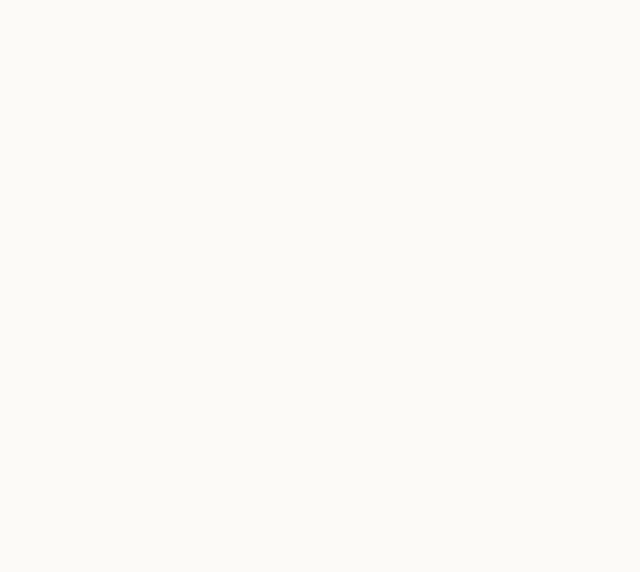
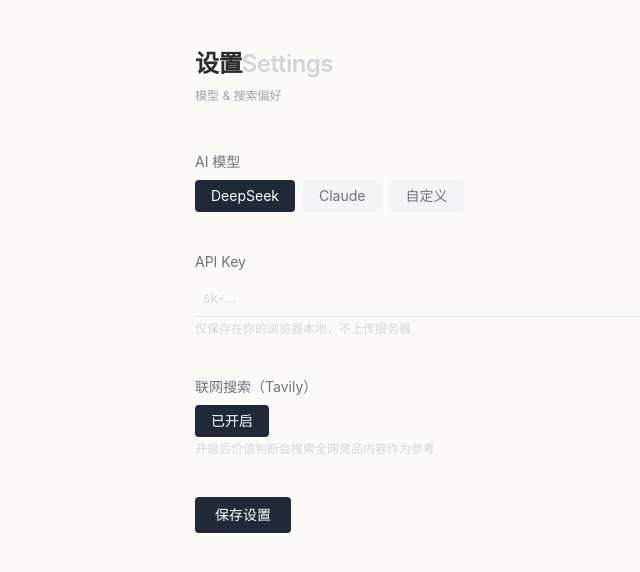
Before and after one commit to 333r1ck3331-del/omnipost, a React (Vite) app in the folder frontend/: page /settings in a window 1280 px wide. Before the commit this address had no page. Shown: the top 572 px of the page, without its empty margins (141-781 px from the left). Built offline with nearby package versions, Linux system fonts and the light colour scheme.

Commit message:
feat: Settings page — model selection + API key + Tavily toggle

```diff
--- a/frontend/src/App.tsx
+++ b/frontend/src/App.tsx
@@ -2,6 +2,7 @@ import { BrowserRouter, Routes, Route } from "react-router-dom";
 import Home from "./pages/Home";
 import IdeaDetail from "./pages/IdeaDetail";
 import ReviewQueue from "./pages/ReviewQueue";
+import Settings from "./pages/Settings";
 
 export default function App() {
   return (
@@ -11,6 +12,7 @@ export default function App() {
           <Routes>
             <Route path="/" element={<Home />} />
             <Route path="/review" element={<ReviewQueue />} />
+            <Route path="/settings" element={<Settings />} />
             <Route path="/ideas/:id" element={<IdeaDetail />} />
           </Routes>
         </main>
--- a/frontend/src/pages/Home.tsx
+++ b/frontend/src/pages/Home.tsx
@@ -42,7 +42,13 @@ export default function Home() {
       <h1 className="text-2xl font-semibold tracking-tight mb-2">
         Omni<span className="text-gray-300">Post</span>
       </h1>
-      <p className="text-xs text-gray-400 mb-12">v0.1 · 心理赛道</p>
+      <p className="text-xs text-gray-400 mb-2">v0.2 · 通用内容工具</p>
+      <button
+        onClick={() => navigate("/settings")}
+        className="text-xs text-gray-300 hover:text-gray-500 mb-12 block"
+      >
+        设置 →
+      </button>
 
       <div className="mb-16">
         <textarea
--- /dev/null
+++ b/frontend/src/pages/Settings.tsx
@@ -0,0 +1,114 @@
+import { useState, useEffect } from "react";
+
+const STORAGE_KEY = "omnipost_settings";
+
+interface Settings {
+  provider: "deepseek" | "claude" | "custom";
+  apiKey: string;
+  tavilyEnabled: boolean;
+}
+
+function loadSettings(): Settings {
+  try {
+    const raw = localStorage.getItem(STORAGE_KEY);
+    if (raw) return JSON.parse(raw);
+  } catch {}
+  return { provider: "deepseek", apiKey: "", tavilyEnabled: true };
+}
+
+function saveSettings(s: Settings) {
+  localStorage.setItem(STORAGE_KEY, JSON.stringify(s));
+}
+
+const PROVIDERS: { value: Settings["provider"]; label: string; placeholder: string }[] = [
+  { value: "deepseek", label: "DeepSeek", placeholder: "sk-..." },
+  { value: "claude", label: "Claude", placeholder: "sk-ant-..." },
+  { value: "custom", label: "自定义", placeholder: "你的 API Key" },
+];
+
+export default function Settings() {
+  const [settings, setSettings] = useState<Settings>(loadSettings);
+  const [saved, setSaved] = useState(false);
+
+  useEffect(() => { saveSettings(settings); }, [settings]);
+
+  function handleSave() {
+    saveSettings(settings);
+    setSaved(true);
+    setTimeout(() => setSaved(false), 2000);
+  }
+
+  const current = PROVIDERS.find((p) => p.value === settings.provider)!;
+
+  return (
+    <div>
+      <h1 className="text-2xl font-semibold tracking-tight mb-2">
+        设置<span className="text-gray-300">Settings</span>
+      </h1>
+      <p className="text-xs text-gray-400 mb-12">模型 & 搜索偏好</p>
+
+      <div className="space-y-10 max-w-lg">
+        {/* Provider */}
+        <div>
+          <label className="block text-sm text-gray-500 mb-2">AI 模型</label>
+          <div className="flex gap-2">
+            {PROVIDERS.map((p) => (
+              <button
+                key={p.value}
+                onClick={() => setSettings({ ...settings, provider: p.value })}
+                className={`text-sm px-4 py-1.5 rounded transition ${
+                  settings.provider === p.value
+                    ? "bg-gray-800 text-white"
+                    : "bg-gray-100 text-gray-500 hover:bg-gray-200"
+                }`}
+              >
+                {p.label}
+              </button>
+            ))}
+          </div>
+        </div>
+
+        {/* API Key */}
+        <div>
+          <label className="block text-sm text-gray-500 mb-2">API Key</label>
+          <input
+            type="password"
+            value={settings.apiKey}
+            onChange={(e) => setSettings({ ...settings, apiKey: e.target.value })}
+            placeholder={current.placeholder}
+            className="w-full text-sm p-2 bg-transparent border-0 border-b border-gray-200 focus:outline-none focus:border-gray-400 placeholder-gray-300"
+          />
+          <p className="text-xs text-gray-300 mt-1">仅保存在你的浏览器本地，不上传服务器</p>
+        </div>
+
+        {/* Tavily */}
+        <div>
+          <label className="block text-sm text-gray-500 mb-2">联网搜索（Tavily）</label>
+          <button
+            onClick={() => setSettings({ ...settings, tavilyEnabled: !settings.tavilyEnabled })}
+            className={`text-sm px-4 py-1.5 rounded transition ${
+              settings.tavilyEnabled
+                ? "bg-gray-800 text-white"
+                : "bg-gray-100 text-gray-400"
+            }`}
+          >
+            {settings.tavilyEnabled ? "已开启" : "已关闭"}
+          </button>
+          <p className="text-xs text-gray-300 mt-1">
+            开启后价值判断会搜索全网竞品内容作为参考
+          </p>
+        </div>
+
+        {/* Save */}
+        <div>
+          <button
+            onClick={handleSave}
+            className="text-sm px-5 py-2 rounded bg-gray-800 text-white hover:bg-black transition"
+          >
+            {saved ? "已保存 ✓" : "保存设置"}
+          </button>
+        </div>
+      </div>
+    </div>
+  );
+}
```
